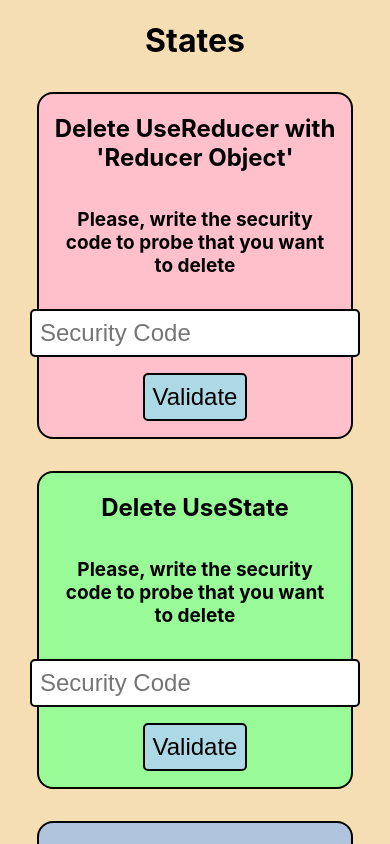
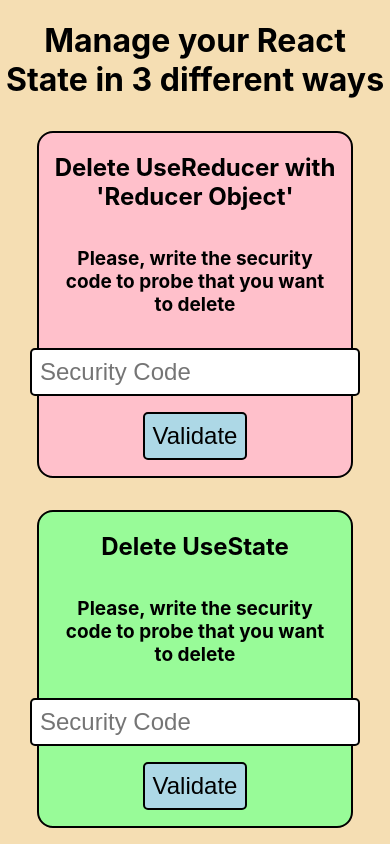
Before and after one commit to Fer-dev-gt/Manejo-profesional-del-estado, a React (Create React App) app: page / in a window 390 px wide. Shown: the top 844 px of the page. Built offline with nearby package versions, Linux system fonts and the light colour scheme.

Commit message:
fix main page title to display describing name for web and mobile

```diff
--- a/src/App.js
+++ b/src/App.js
@@ -6,7 +6,7 @@ import { UseReducer } from './States/UseReducer';
 function App() {
   return (
     <div className="App">
-      <h1>States</h1>
+      <h1></h1>
       <UseReducer name="UseReducer with 'Reducer Object'"/>
       <UseState name="UseState"/>
       <ClassState name="ClassState"/>                                        {/* Componente creado usando Class que extends de 'React.Component', las propiedades se mandan de las misma manera que con un Componente por función */}
--- a/src/Styles/States.css
+++ b/src/Styles/States.css
@@ -1,5 +1,8 @@
 body {
   background-color: #F5DEB3;
+}
+h1::before{
+  content: "🧑🏽‍💻 Manage your React State in 3 different ways 🧑🏽‍💻";
 }
 input {
   margin: 1rem 1rem 0rem;
@@ -55,3 +58,9 @@ button {
 .resetBtn{
   margin-bottom: 2rem ;
 }
+
+@media (max-width: 930px) {
+  h1::before{
+    content: "Manage your React State in 3 different ways";
+  }
+}
```
